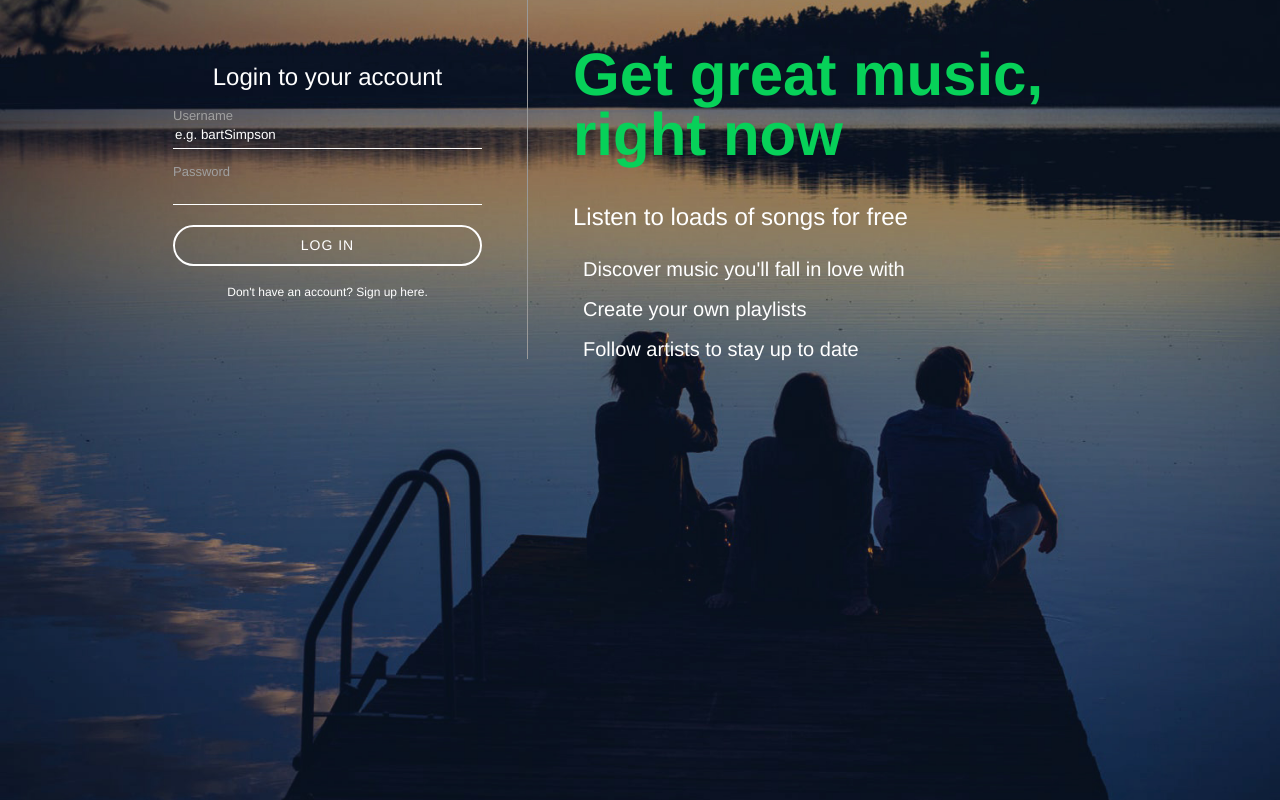
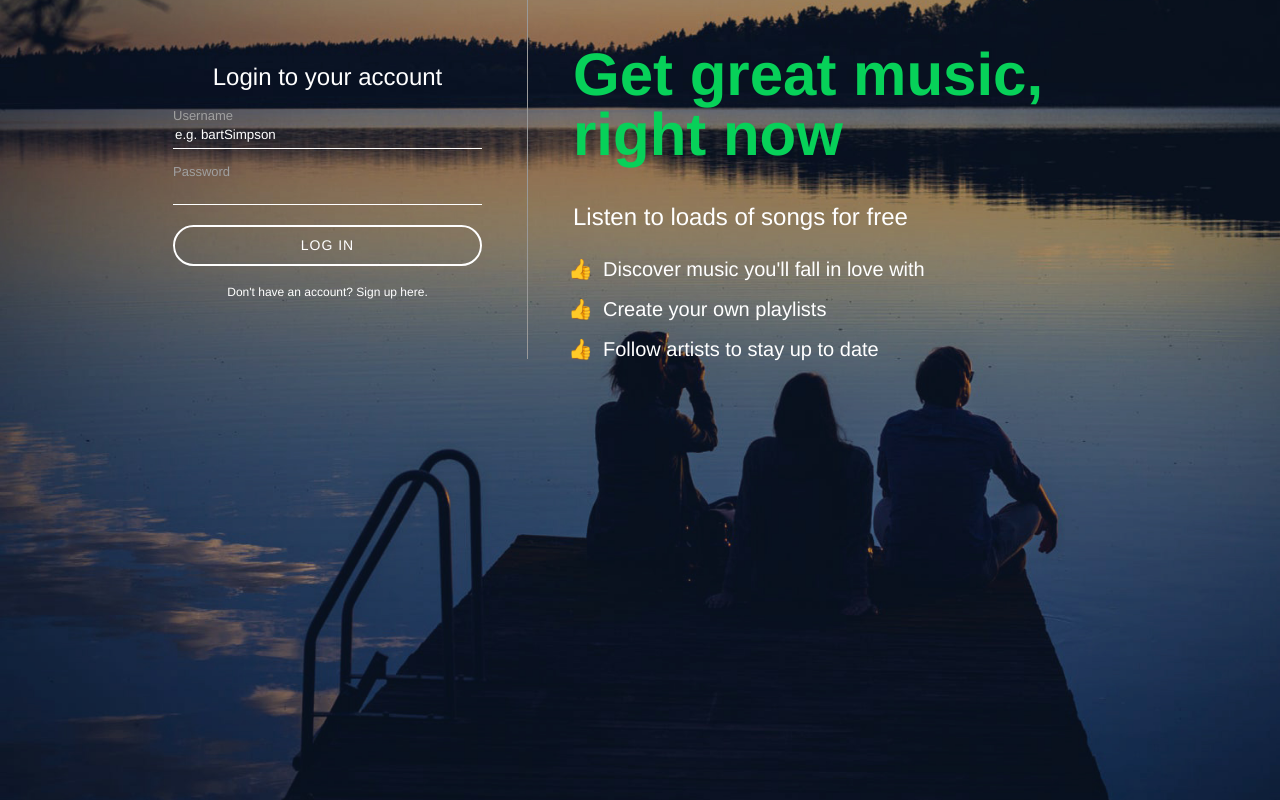
Before and after one commit to aidanbell/udemy-php, a PHP site: page /register.php in a window 1280 px wide. Run offline with PHP 8.4, Linux system fonts and the light colour scheme.

Commit message:
Section 4 Complete

```diff
--- a/assets/css/register.css
+++ b/assets/css/register.css
@@ -77,6 +77,7 @@ body {
   color: #a0a0a0;
   font-size: 13px;
   margin-top: 15px;
+  display: block;
 }
 
 #inputContainer button {
@@ -128,11 +129,17 @@ body {
 }
 
 #loginText ul {
-  padding: 0;
+  padding: 0 20px;
 }
 
 #loginText li {
   font-size: 20px;
-  list-style-type: none;
+  list-style-type: "\1F44D";
   padding: 10px;
 }
+
+#inputContainer .errorMessage {
+  color: #07d159;
+  font-size: 12px;
+  display: block;
+}
--- a/register.php
+++ b/register.php
@@ -54,7 +54,7 @@
 					<p>
 						<?php echo $account->getError(Constants::$loginFailed); ?>
 						<label for="loginUsername">Username</label>
-						<input id="loginUsername" name="loginUsername" type="text" placeholder="e.g. bartSimpson" required>
+						<input id="loginUsername" name="loginUsername" type="text" placeholder="e.g. bartSimpson" value="<?php getInputValue('loginUsername') ?>" required>
 					</p>
 					<p>
 						<label for="loginPassword">Password</label>
```
